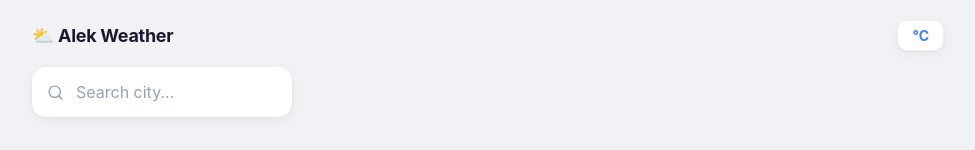
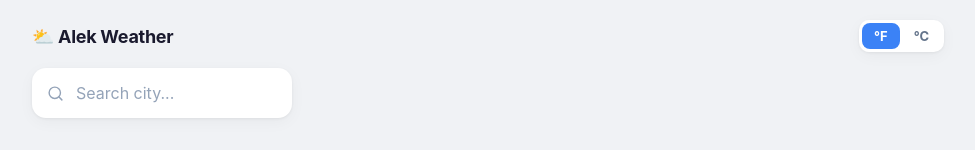
Before and after one commit to aleksandarangelov06/Alek-Weather, a React (Vite) app: page / in a window 1280 px wide. Shown: the top 150 px of the page, without its empty margins (152-1127 px from the left). Built offline with nearby package versions, Linux system fonts and the light colour scheme.

Commit message:
Replace unit toggle with segmented F/C control

```diff
--- a/src/App.css
+++ b/src/App.css
@@ -52,23 +52,36 @@
   letter-spacing: -0.3px;
 }
 
-.unit-toggle {
+.unit-switcher {
+  display: flex;
   background: var(--card-bg);
-  border: 1.5px solid var(--border);
   border-radius: 10px;
-  padding: 6px 14px;
-  font-size: 14px;
+  padding: 3px;
+  box-shadow: var(--shadow);
+  gap: 2px;
+}
+
+.unit-opt {
+  background: none;
+  border: none;
+  border-radius: 8px;
+  padding: 5px 12px;
+  font-size: 13px;
   font-weight: 700;
-  color: var(--accent);
+  color: var(--text-secondary);
   cursor: pointer;
   font-family: var(--font);
-  box-shadow: var(--shadow);
-  transition: background 0.15s, border-color 0.2s;
+  transition: background 0.15s, color 0.15s;
 }
 
-.unit-toggle:hover {
-  background: var(--accent-light);
-  border-color: var(--accent);
+.unit-opt.active {
+  background: var(--accent);
+  color: #fff;
+}
+
+.unit-opt:not(.active):hover {
+  background: rgba(0, 0, 0, 0.05);
+  color: var(--text-primary);
 }
 
 /* ── Layout (mobile default) ── */
--- a/src/App.jsx
+++ b/src/App.jsx
@@ -19,10 +19,9 @@ function App() {
 
   const { cities, save, remove, isSaved } = useSavedCities()
 
-  const toggleUnit = () => {
-    const next = unit === 'F' ? 'C' : 'F'
-    setUnit(next)
-    localStorage.setItem('alek-weather-unit', next)
+  const changeUnit = (u) => {
+    setUnit(u)
+    localStorage.setItem('alek-weather-unit', u)
   }
 
   const handleSelectSaved = (city) => selectCity(city)
@@ -48,9 +47,10 @@ function App() {
     <div className="app">
       <header className="app-header">
         <div className="app-title">⛅ Alek Weather</div>
-        <button className="unit-toggle" onClick={toggleUnit}>
-          °{unit === 'F' ? 'C' : 'F'}
-        </button>
+        <div className="unit-switcher">
+          <button className={`unit-opt ${unit === 'F' ? 'active' : ''}`} onClick={() => changeUnit('F')}>°F</button>
+          <button className={`unit-opt ${unit === 'C' ? 'active' : ''}`} onClick={() => changeUnit('C')}>°C</button>
+        </div>
       </header>
 
       <div className="app-grid">
```
